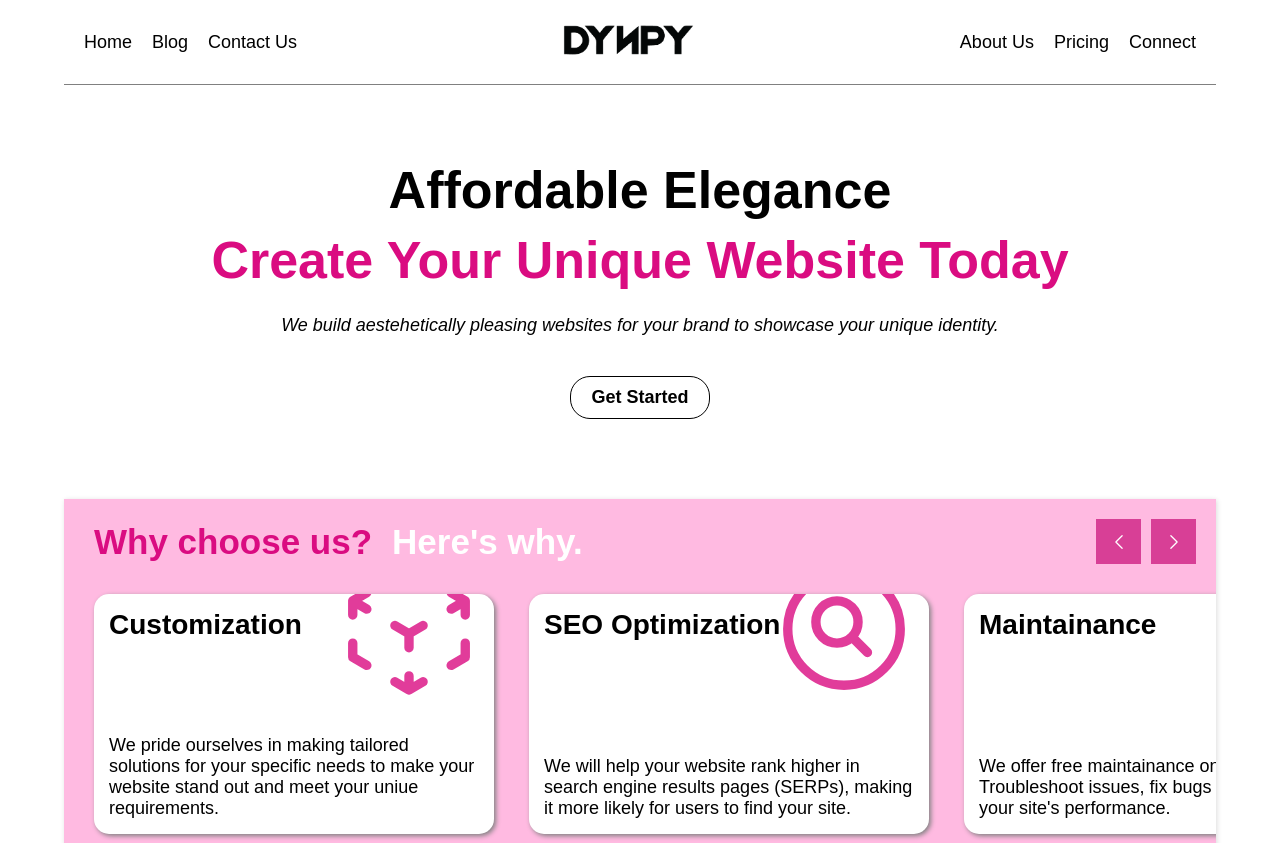
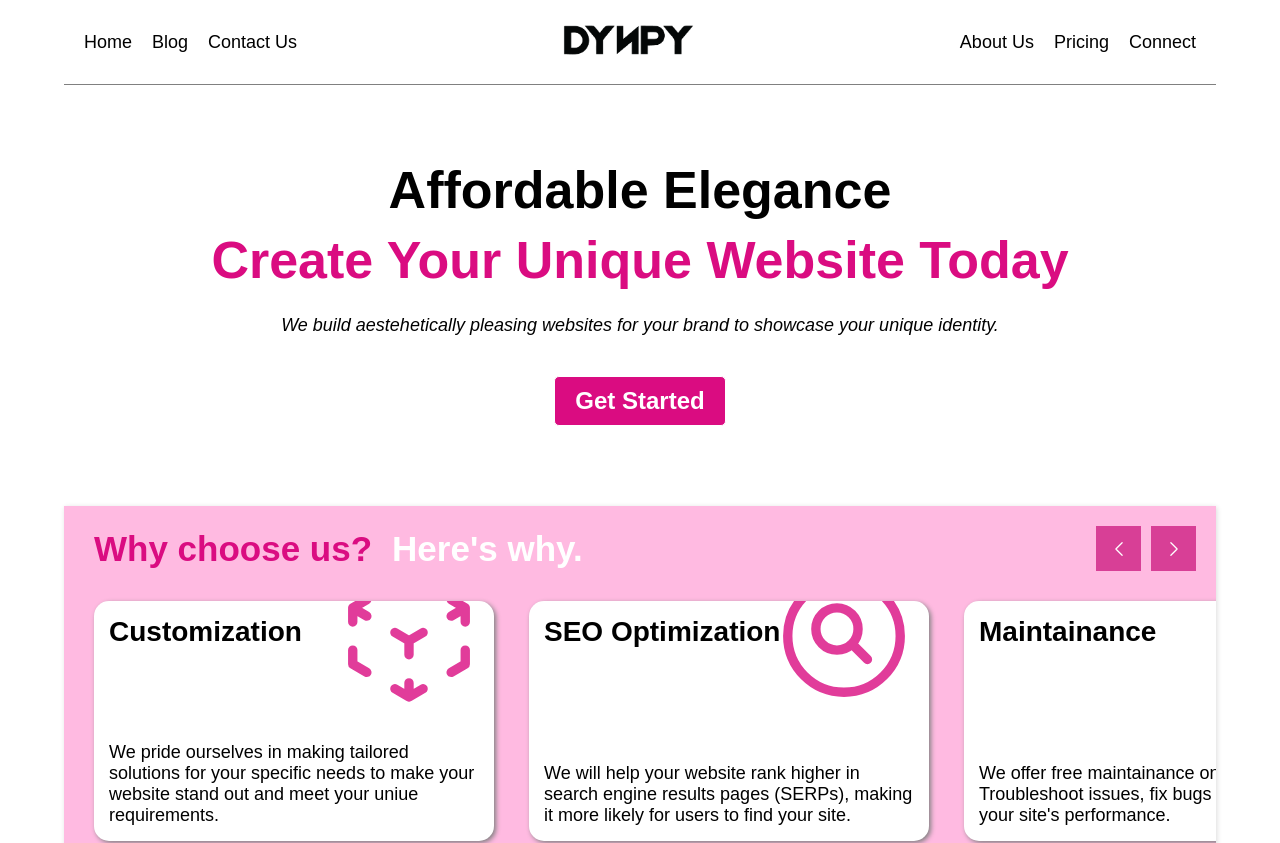
Before and after one commit to ElvistheDuke/dynpy, a React (Vite) app: page / in a window 1280 px wide. Shown: the top 843 px of the page. Built offline with nearby package versions, Linux system fonts and the light colour scheme.

Commit message:
updated hero

```diff
--- a/src/components/herostyles.css
+++ b/src/components/herostyles.css
@@ -26,18 +26,22 @@
     display: flex;
     justify-content: center;
     align-items: center;
-    font-size: 18px;
+    font-size: 24px;
     font-weight: 600;
     gap: 10px;
-    border: 1px solid black;
+    border: 1px solid;
     padding: 10px 20px;
-    border-radius: 20px;
+    border-radius: 5px;
     cursor: pointer;
     margin: 20px 0;
     transition: 0.2s;
+    background-color: #DA0C81;
+    color: white;
 }
 .heroButton:hover{
-    background-color: #DA0C81;
+    border: 1px solid #DA0C81;
+    background-color: white;
+    color: #DA0C81;
 }
 
 
```
